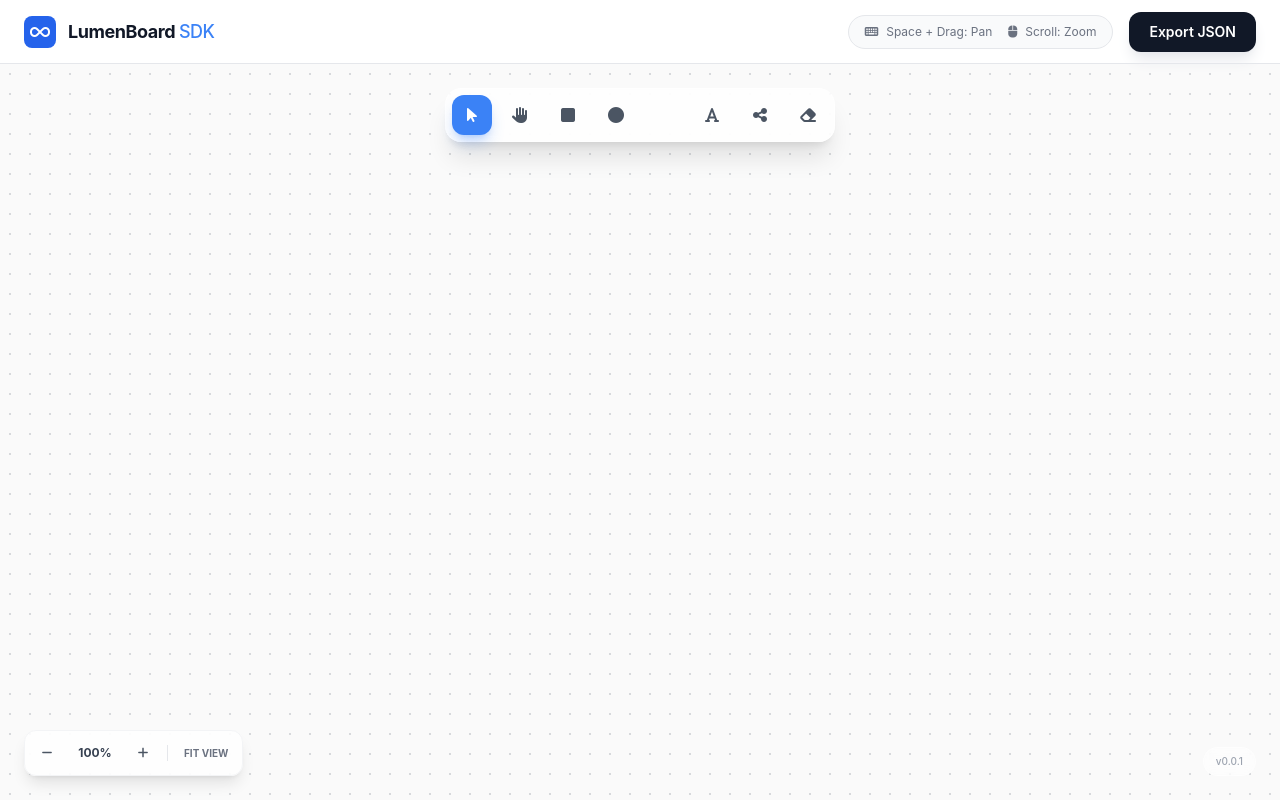
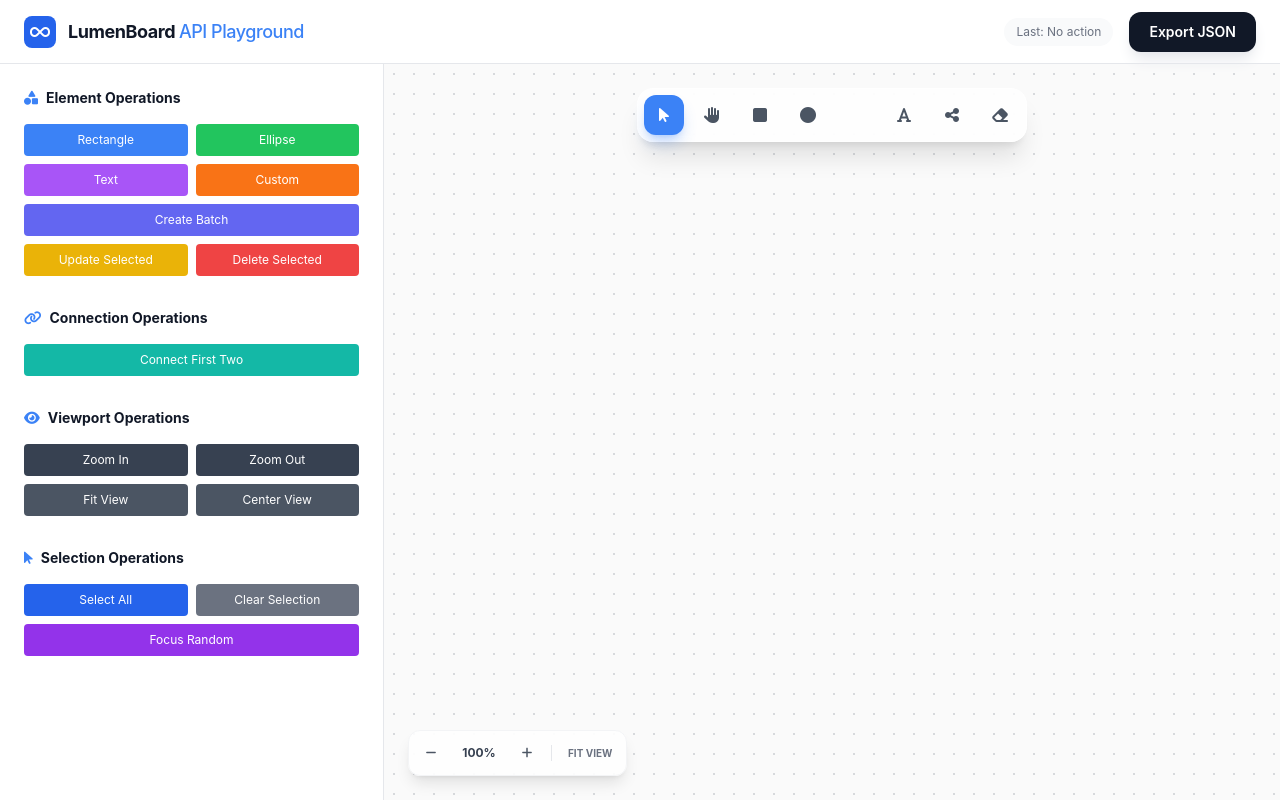
Before and after one commit to joaolucasl/lumen-board, a React (Vite) app: page / in a window 1280 px wide. Built offline with nearby package versions, Linux system fonts and the light colour scheme.

Commit message:
chore: turn app into playground

```diff
--- a/App.tsx
+++ b/App.tsx
@@ -1,7 +1,7 @@
 
-import React, { useRef } from 'react';
+import React, { useRef, useState } from 'react';
 import InfiniteCanvas from './components/InfiniteCanvas';
-import { InfiniteCanvasRef } from './types';
+import { InfiniteCanvasRef, CanvasElement, Connection } from './types';
 
 // Example custom component for the SDK
 const UserCard: React.FC<{ width: number; height: number; data: any }> = ({ width, height, data }) => (
@@ -24,11 +24,133 @@ const UserCard: React.FC<{ width: number; height: number; data: any }> = ({ widt
 
 const App: React.FC = () => {
   const canvasRef = useRef<InfiniteCanvasRef>(null);
+  const [lastAction, setLastAction] = useState<string>('');
 
   const handleExport = () => {
     const data = canvasRef.current?.exportJson();
     console.log('Exported Scene:', data);
     alert('Scene state logged to console!');
+  };
+
+  // Element Operations
+  const createRectangle = () => {
+    const rect = canvasRef.current?.createElement({ type: 'rectangle' });
+    setLastAction(`Created rectangle: ${rect?.id}`);
+  };
+
+  const createEllipse = () => {
+    const ellipse = canvasRef.current?.createElement({
+      type: 'ellipse',
+      backgroundColor: '#fde68a',
+      strokeColor: '#d97706'
+    });
+    setLastAction(`Created ellipse: ${ellipse?.id}`);
+  };
+
+  const createText = () => {
+    const text = canvasRef.current?.createElement({
+      type: 'text',
+      text: 'Hello World!'
+    });
+    setLastAction(`Created text: ${text?.id}`);
+  };
+
+  const createCustom = () => {
+    const custom = canvasRef.current?.createElement({
+      type: 'custom',
+      componentType: 'user-card',
+      props: { name: 'John Doe', role: 'Developer' }
+    });
+    setLastAction(`Created custom component: ${custom?.id}`);
+  };
+
+  const createBatch = () => {
+    const elements = canvasRef.current?.createElements([
+      { type: 'rectangle', x: 100, y: 100 },
+      { type: 'ellipse', x: 300, y: 100 },
+      { type: 'rectangle', x: 200, y: 250, text: 'Process' }
+    ]);
+    setLastAction(`Created batch: ${elements?.length} elements`);
+  };
+
+  const updateSelected = () => {
+    const selectedIds = canvasRef.current?.getSelectedIds();
+    if (selectedIds && selectedIds.length > 0) {
+      const updated = canvasRef.current?.updateElement(selectedIds[0], {
+        backgroundColor: '#fbbf24',
+        rotation: 45
+      });
+      setLastAction(`Updated element: ${updated?.id}`);
+    } else {
+      setLastAction('No element selected');
+    }
+  };
+
+  const deleteSelected = () => {
+    const selectedIds = canvasRef.current?.getSelectedIds();
+    if (selectedIds && selectedIds.length > 0) {
+      canvasRef.current?.deleteElements(selectedIds);
+      setLastAction(`Deleted ${selectedIds.length} elements`);
+    } else {
+      setLastAction('No element selected');
+    }
+  };
+
+  // Connection Operations
+  const createConnection = () => {
+    const elements = canvasRef.current?.getElements();
+    if (elements && elements.length >= 2) {
+      const conn = canvasRef.current?.createConnection({
+        sourceId: elements[0].id,
+        targetId: elements[1].id
+      });
+      setLastAction(`Created connection: ${conn?.id}`);
+    } else {
+      setLastAction('Need at least 2 elements');
+    }
+  };
+
+  // Viewport Operations
+  const zoomIn = () => {
+    canvasRef.current?.zoomIn();
+    setLastAction('Zoomed in');
+  };
+
+  const zoomOut = () => {
+    canvasRef.current?.zoomOut();
+    setLastAction('Zoomed out');
+  };
+
+  const fitView = () => {
+    canvasRef.current?.fitView();
+    setLastAction('Fit to view');
+  };
+
+  const panToCenter = () => {
+    canvasRef.current?.panTo(0, 0);
+    setLastAction('Panned to origin');
+  };
+
+  // Selection Operations
+  const selectAll = () => {
+    canvasRef.current?.selectAll();
+    setLastAction('Selected all elements');
+  };
+
+  const clearSelection = () => {
+    canvasRef.current?.clearSelection();
+    setLastAction('Cleared selection');
+  };
+
+  const focusRandom = () => {
+    const elements = canvasRef.current?.getElements();
+    if (elements && elements.length > 0) {
+      const random = elements[Math.floor(Math.random() * elements.length)];
+      canvasRef.current?.focusElement(random.id, { zoom: 1.5 });
+      setLastAction(`Focused on: ${random.id}`);
+    } else {
+      setLastAction('No elements to focus');
+    }
   };
 
   return (
@@ -39,13 +161,12 @@ const App: React.FC = () => {
           <div className="w-8 h-8 bg-blue-600 rounded-lg flex items-center justify-center text-white font-bold">
             <i className="fas fa-infinity"></i>
           </div>
-          <h1 className="text-lg font-bold text-gray-900 tracking-tight">LumenBoard <span className="text-blue-500 font-medium">SDK</span></h1>
+          <h1 className="text-lg font-bold text-gray-900 tracking-tight">LumenBoard <span className="text-blue-500 font-medium">API Playground</span></h1>
         </div>
 
         <div className="flex items-center space-x-4">
-          <div className="hidden md:flex items-center bg-gray-50 rounded-full px-4 py-2 border border-gray-200 text-xs text-gray-500 space-x-4">
-            <span><i className="fas fa-keyboard mr-2"></i>Space + Drag: Pan</span>
-            <span><i className="fas fa-mouse mr-2"></i>Scroll: Zoom</span>
+          <div className="text-xs text-gray-500 bg-gray-50 px-3 py-1.5 rounded-full">
+            Last: {lastAction || 'No action'}
           </div>
           <button
             onClick={handleExport}
@@ -56,8 +177,70 @@ const App: React.FC = () => {
         </div>
       </header>
 
-      {/* Main SDK Area */}
-      <main className="flex-1 relative">
+      {/* Main Content - 30/70 Split */}
+      <main className="flex-1 flex">
+        {/* Controls Panel - 30% */}
+        <aside className="w-[30%] bg-white border-r border-gray-200 overflow-y-auto">
+          <div className="p-6 space-y-8">
+            {/* Element Operations */}
+            <section>
+              <h3 className="text-sm font-bold text-gray-900 mb-4 flex items-center">
+                <i className="fas fa-shapes mr-2 text-blue-500"></i>
+                Element Operations
+              </h3>
+              <div className="grid grid-cols-2 gap-2">
+                <button onClick={createRectangle} className="px-3 py-2 bg-blue-500 text-white rounded text-xs hover:bg-blue-600">Rectangle</button>
+                <button onClick={createEllipse} className="px-3 py-2 bg-green-500 text-white rounded text-xs hover:bg-green-600">Ellipse</button>
+                <button onClick={createText} className="px-3 py-2 bg-purple-500 text-white rounded text-xs hover:bg-purple-600">Text</button>
+                <button onClick={createCustom} className="px-3 py-2 bg-orange-500 text-white rounded text-xs hover:bg-orange-600">Custom</button>
+                <button onClick={createBatch} className="col-span-2 px-3 py-2 bg-indigo-500 text-white rounded text-xs hover:bg-indigo-600">Create Batch</button>
+                <button onClick={updateSelected} className="px-3 py-2 bg-yellow-500 text-white rounded text-xs hover:bg-yellow-600">Update Selected</button>
+                <button onClick={deleteSelected} className="px-3 py-2 bg-red-500 text-white rounded text-xs hover:bg-red-600">Delete Selected</button>
+              </div>
+            </section>
+
+            {/* Connection Operations */}
+            <section>
+              <h3 className="text-sm font-bold text-gray-900 mb-4 flex items-center">
+                <i className="fas fa-link mr-2 text-blue-500"></i>
+                Connection Operations
+              </h3>
+              <div className="grid grid-cols-2 gap-2">
+                <button onClick={createConnection} className="col-span-2 px-3 py-2 bg-teal-500 text-white rounded text-xs hover:bg-teal-600">Connect First Two</button>
+              </div>
+            </section>
+
+            {/* Viewport Operations */}
+            <section>
+              <h3 className="text-sm font-bold text-gray-900 mb-4 flex items-center">
+                <i className="fas fa-eye mr-2 text-blue-500"></i>
+                Viewport Operations
+              </h3>
+              <div className="grid grid-cols-2 gap-2">
+                <button onClick={zoomIn} className="px-3 py-2 bg-gray-700 text-white rounded text-xs hover:bg-gray-800">Zoom In</button>
+                <button onClick={zoomOut} className="px-3 py-2 bg-gray-700 text-white rounded text-xs hover:bg-gray-800">Zoom Out</button>
+                <button onClick={fitView} className="px-3 py-2 bg-gray-600 text-white rounded text-xs hover:bg-gray-700">Fit View</button>
+                <button onClick={panToCenter} className="px-3 py-2 bg-gray-600 text-white rounded text-xs hover:bg-gray-700">Center View</button>
+              </div>
+            </section>
+
+            {/* Selection Operations */}
+            <section>
+              <h3 className="text-sm font-bold text-gray-900 mb-4 flex items-center">
+                <i className="fas fa-mouse-pointer mr-2 text-blue-500"></i>
+                Selection Operations
+              </h3>
+              <div className="grid grid-cols-2 gap-2">
+                <button onClick={selectAll} className="px-3 py-2 bg-blue-600 text-white rounded text-xs hover:bg-blue-700">Select All</button>
+                <button onClick={clearSelection} className="px-3 py-2 bg-gray-500 text-white rounded text-xs hover:bg-gray-600">Clear Selection</button>
+                <button onClick={focusRandom} className="col-span-2 px-3 py-2 bg-purple-600 text-white rounded text-xs hover:bg-purple-700">Focus Random</button>
+              </div>
+            </section>
+          </div>
+        </aside>
+
+        {/* Canvas Area - 70% */}
+        <div className="flex-1 relative">
           <InfiniteCanvas
             ref={canvasRef}
             components={{
@@ -72,14 +255,8 @@ const App: React.FC = () => {
               // Persist scene to local storage if needed
             }}
           />
+        </div>
       </main>
-
-      {/* Footer Info */}
-      <footer className="absolute bottom-6 right-6 pointer-events-none">
-        <div className="bg-white/50 backdrop-blur-sm px-3 py-1.5 rounded-full border border-white/40 text-[10px] text-gray-400 font-medium">
-          v0.0.1
-        </div>
-      </footer>
     </div>
   );
 };
```
Lines whose indentation alone changed are shown as unchanged.
